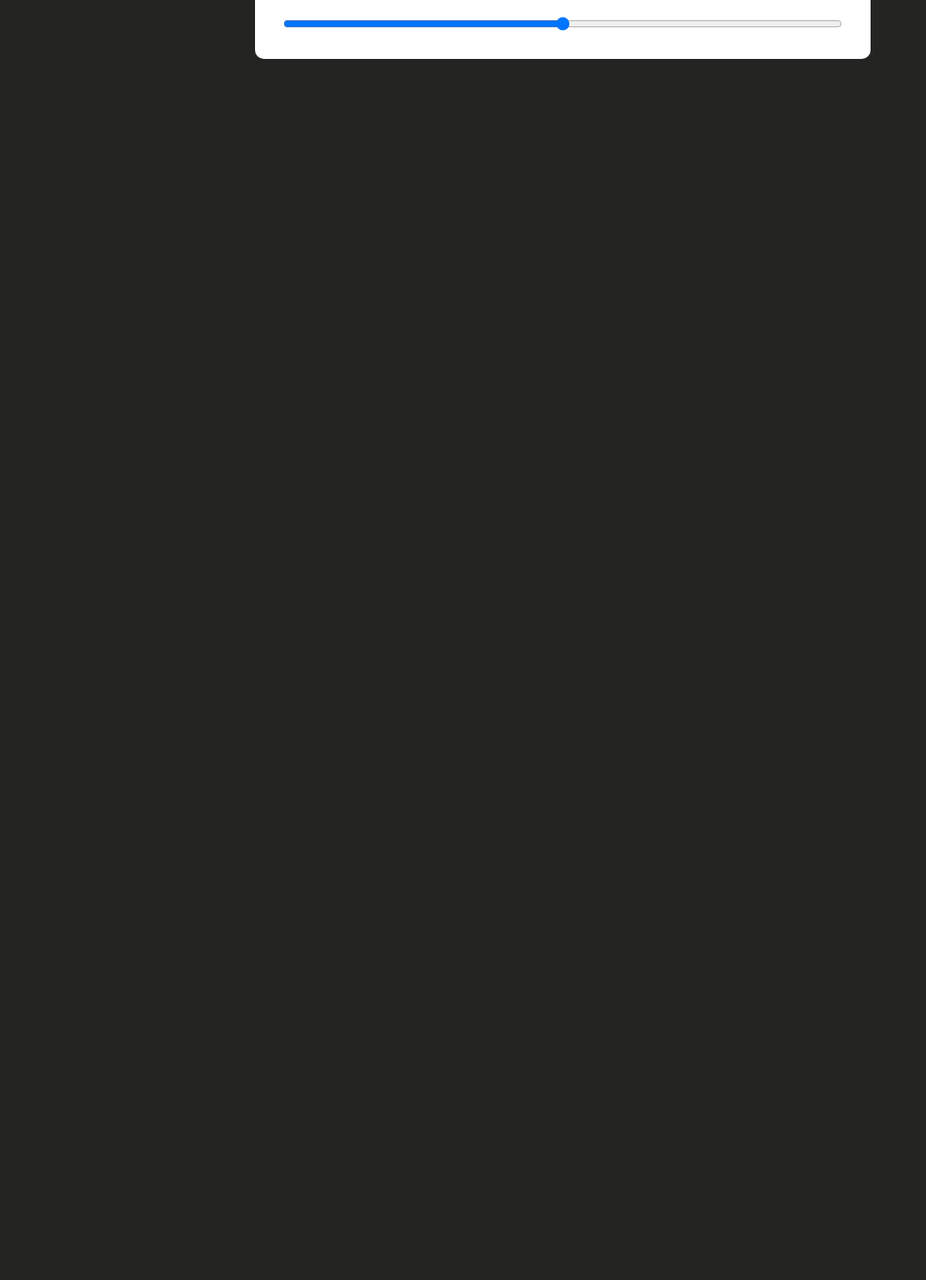
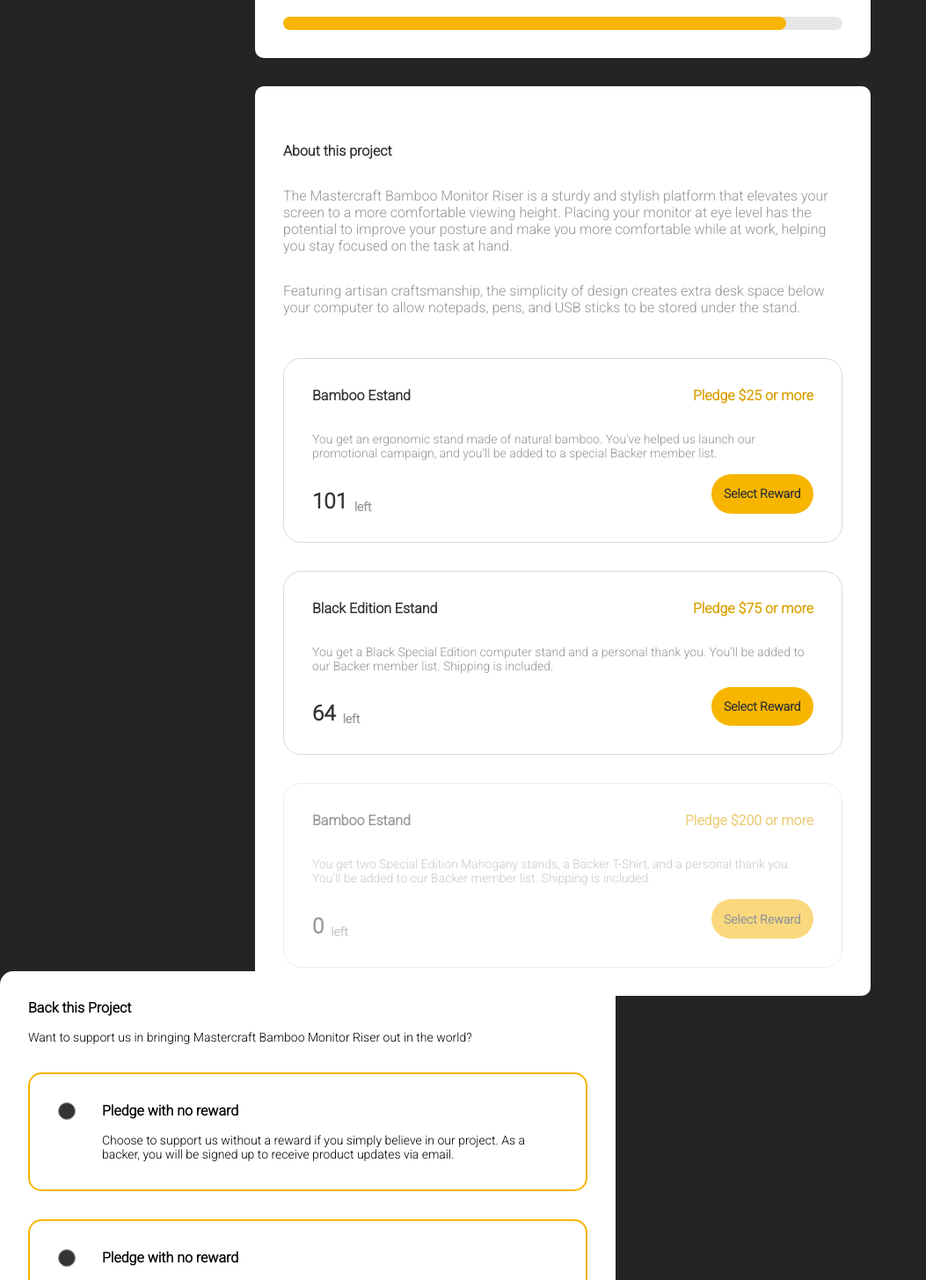
Before and after one commit to eziiel/Crowdfunding-product, a React (Vite) app: page / in a window 1280 px wide. Shown: the part 780-2235 px from the top of the page at 88% size, without its empty margins (0-1053 px from the left). Before the commit the page ends 847 px from the top, so only its background shows below. Built offline with nearby package versions, Linux system fonts and the light colour scheme.

Commit message:
endMainPage-StartModal

```diff
--- a/src/App.jsx
+++ b/src/App.jsx
@@ -3,7 +3,8 @@
 import './App.css'
 import { ProvideItems } from './components/contextItems/contextStates'
 import { HeaderMastercraft } from './components/header/header'
-import { Mastercraft } from './components/MainPage/mastercraft'
+import { ModalMaster } from './components/modal/modalMaster'
+import { Mastercraft } from './components/Page/mastercraft'
 
 function App() {
 
@@ -13,6 +14,7 @@
       <ProvideItems>
         <Mastercraft />
       </ProvideItems>
+      <ModalMaster />
     </>
   )
 }
--- a/src/components/MainPage/mastercraft.jsx
+++ /dev/null
@@ -1,58 +0,0 @@
-
-import React from "react"
-import { ContextItems } from "../contextItems/contextStates"
-import { Button, ButtonMark, DivStart, DivStartAction, Main, H1, DivStatesGeral, DivStates, States } from "./styledMaster"
-
-
-
-const Mastercraft = () => {
-  const items = React.useContext(ContextItems)
-
-  console.log(items.days)
-  return (
-   <Main>
-
-      <DivStart>
-        <div>
-          <H1>
-            MasterCraft Bamboo Monitor Riser
-          </H1>
-          <p>
-            A beutiful & handcrafted monitor stand to reduce neck end eye strain
-          </p>
-        </div>
-        <DivStartAction>
-          <Button>Back this project</Button>
-          <ButtonMark>BookMarked</ButtonMark>
-        </DivStartAction>
-      </DivStart>
-
-      <DivStart>
-        <DivStatesGeral>
-          <DivStates>
-            <States>
-              <h1>{items.value}</h1>
-              <p>of ${items.total} backed</p>
-            </States>
-          </DivStates>
-          <DivStates>
-            <States>
-              <h1>{items.backers}</h1>
-              <p>total backers</p>
-            </States>
-            </DivStates>
-          <DivStates>
-            <States>
-              <h1>{items.days}</h1>
-              <p>days left</p>
-            </States>
-            </DivStates>
-        </DivStatesGeral>
-        <input type="range" />
-      </DivStart>
-
-
-   </Main>
-  )
-}
-export { Mastercraft}
--- /dev/null
+++ b/src/components/Page/backers/backers.jsx
@@ -0,0 +1,56 @@
+
+import React from 'react'
+import { ContextItems } from '../../contextItems/contextStates'
+import { Button } from '../styledMaster'
+import { BackersGeral, DivBk, Span } from './styledBackers'
+
+const Backers = () => {
+  const items = React.useContext(ContextItems)
+
+
+  return (
+    <BackersGeral>
+    <DivBk
+    opc={items.bambooSimple == 0? ".5": 1}>
+      <h1>Bamboo Estand</h1>
+      <span>Pledge $25 or more </span>
+      <p>You get an ergonomic stand made of natural bamboo. You've helped us launch our promotional campaign, and you’ll be added to a special Backer member list. </p>
+    <Span>
+      <p>{items.bambooSimple}</p>
+      <span>left</span>
+    </Span>
+    <Button
+    des = {items.bambooSimple == 0? "none" : "initial"}
+    col="3">Select Reward</Button>
+    </DivBk>
+    <DivBk
+    opc={items.bambooExtends == 0? ".5": 1}>
+      <h1>Black Edition Estand</h1>
+      <span>Pledge $75 or more </span>
+      <p>You get a Black Special Edition computer stand and a personal thank you. You’ll be added to our Backer member list. Shipping is included.</p>
+    <Span>
+      <p>{items.bambooExtends}</p>
+      <span>left</span>
+    </Span>
+    <Button
+    des = {items.bambooExtends == 0? "none" : "initial"}
+    col="3">Select Reward</Button>
+    </DivBk>
+    <DivBk
+    opc={items.bambooPremium == 0? ".5": 1}>
+      <h1>Bamboo Estand</h1>
+      <span>Pledge $200 or more </span>
+      <p>You get two Special Edition Mahogany stands, a Backer T-Shirt, and a personal thank you. You’ll be added to our Backer member list. Shipping is included.</p>
+    <Span>
+      <p>{items.bambooPremium}</p>
+      <span>left</span>
+    </Span>
+    <Button
+    des = {items.bambooPremium == 0? "none" : "initial"}
+    col="3">Select Reward</Button>
+    </DivBk>
+    </BackersGeral>
+  )
+}
+
+export { Backers }
--- /dev/null
+++ b/src/components/Page/backers/styledBackers.jsx
@@ -0,0 +1,60 @@
+import styled from "styled-components"
+
+const BackersGeral = styled.div`
+
+  display: flex;
+  flex-direction: column;
+  gap: 2rem;
+  `
+
+const DivBk = styled.div`
+  opacity: ${props => props.opc};
+  display: grid;
+  grid-template-columns: repeat(3, 1fr);
+  border: 1px solid #dadada;
+  border-radius: 20px;
+  padding: 2rem;
+  row-gap: 1rem;
+  h1 {
+    grid-column: 1;
+    font-size: 1rem;
+    text-align: start;
+    font-weight: bold;
+  };
+  p{
+    grid-row: 2;
+    grid-column: 1/4;
+    text-align: left;
+    font-size: .875rem;
+    margin-top: 1rem;
+    color: #949494;
+  };
+  span{
+    font-weight: bold;
+    grid-column: 3;
+    justify-content: end;
+    text-align: end;
+    color: #daa001;
+  }
+`
+const Span =styled.div`
+  display: flex;
+  align-items: end;
+  gap: .5rem;
+  p{
+    font-size: 1.5rem;
+    font-weight: bold;
+    color: #333533;
+  };
+  span{
+    font-size: .875rem;
+    color: #949494;
+  }
+`
+
+export {
+  DivBk,
+  BackersGeral,
+  Span,
+
+}
--- /dev/null
+++ b/src/components/Page/mastercraft.jsx
@@ -0,0 +1,85 @@
+
+import React from "react"
+import { ContextItems } from "../contextItems/contextStates"
+import {  RangeProgress } from "../inputProgress/ipuntRange"
+import { Backers } from "./backers/backers"
+import { Button, ButtonMark, DivStart, DivStartAction, Main, H1, DivStatesGeral, DivStates, States, H1Left, PLeft,PStates } from "./styledMaster"
+
+
+
+const Mastercraft = () => {
+  const [teste, setTeste] = React.useState()
+  const items = React.useContext(ContextItems)
+
+  // console.log(items.days)
+  return (
+   <Main>
+
+      <DivStart>
+        <div>
+          <H1>
+            MasterCraft Bamboo Monitor Riser
+          </H1>
+          <p>
+            A beutiful & handcrafted monitor stand to reduce neck end eye strain
+          </p>
+        </div>
+        <DivStartAction>
+          <Button>Back this project</Button>
+          <ButtonMark>BookMarked</ButtonMark>
+        </DivStartAction>
+      </DivStart>
+
+      <DivStart>
+        <DivStatesGeral>
+          <DivStates>
+            <States>
+              <h1>$ {items.value}</h1>
+              <PStates>of ${items.total} backed</PStates>
+            </States>
+          </DivStates>
+          <DivStates>
+            <States>
+              <h1>{items.backers}</h1>
+              <PStates>total backers</PStates>
+            </States>
+            </DivStates>
+          <DivStates>
+            <States>
+              <h1>{items.days}</h1>
+              <PStates>days left</PStates>
+            </States>
+            </DivStates>
+        </DivStatesGeral>
+
+        < RangeProgress/>
+      </DivStart>
+
+      <DivStart>
+          <div>
+            <H1Left>About this project</H1Left>
+            <PLeft>The Mastercraft Bamboo Monitor Riser is a sturdy and stylish platform that elevates your screen to a more comfortable viewing height. Placing your monitor at eye level has the potential to improve your posture and make you more comfortable while at work, helping you stay focused on the task at hand.</PLeft>
+            <PLeft>Featuring artisan craftsmanship, the simplicity of design creates extra desk space below your computer to allow notepads, pens, and USB sticks to be stored under the stand.</PLeft>
+          </div>
+
+          <Backers />
+      </DivStart>
+
+
+
+
+
+
+
+      <div>
+      <input type="text"
+      onChange={({target}) => {
+        setTeste(target.value)}
+      }
+      />
+      <button onClick={() => items.setOfBambooSimple(teste)}>trocar</button>
+      </div>
+   </Main>
+  )
+}
+export { Mastercraft}
--- a/src/components/MainPage/styledMaster.jsx
+++ b/src/components/Page/styledMaster.jsx
@@ -11,7 +11,6 @@
   flex-direction: column;
   justify-content:space-between;
   color: #333533;
-
   `
 const DivStart = styled.div`
   border-radius: 10px;
@@ -26,6 +25,17 @@
 const H1 = styled.h1`
   margin-bottom: 1rem;
 `
+const H1Left = styled.div`
+  margin-top: 2rem;
+  text-align: left;
+  font-size: 1rem;
+  font-weight: bold;
+  `
+const PLeft = styled.div`
+  color: #949494;
+  text-align: left;
+  margin-top: 2rem;
+`
 
 const DivStartAction = styled.div`
   display: flex;
@@ -33,14 +43,23 @@
   align-items: center;
 `
 const Button = styled.button`
+  pointer-events: ${props => props.des};
+  grid-column: ${props => props.col};
+  justify-self: end;
+  align-self: center;
   border-radius: 30px;
-  padding: .9rem 1.2rem;
+  padding: .9rem .9rem;
   font-size: .875rem;
   font-weight: bold;
   background:#f7b500;
   border: none;
   color: #333533;
   cursor: pointer;
+  :hover{
+    box-shadow: 0 0 1px #daa001;
+    background: #daa001;
+    color: #000;
+  }
 `
 const ButtonMark = styled.button`
   display: flex;
@@ -82,6 +101,11 @@
   padding: 2rem;
   gap: 1rem;
 `
+const PStates = styled.div`
+  color: #949494;
+
+`
+
 
 export {
   Main,
@@ -93,5 +117,8 @@
   DivStatesGeral,
   DivStates,
   States,
+  PStates,
+  H1Left,
+  PLeft,
 
 }
--- a/src/components/contextItems/contextStates.jsx
+++ b/src/components/contextItems/contextStates.jsx
@@ -16,10 +16,10 @@
   const setOfValue = dataValue => {
     setValue(dataValue)
   }
-  const setOfbackers = databackers => {
+  const setOfBackers = databackers => {
     setBackers(databackers)
   }
-  const setOfbambooSimple = dataBambooSimple => {
+  const setOfBambooSimple = dataBambooSimple => {
     setBambooSimple(dataBambooSimple)
   }
   const setOfBambooExtends = dataBambooExtends => {
@@ -31,7 +31,7 @@
 
   const data = {
     days, total,value,backers,bambooSimple,bambooExtends,bambooPremium,setOfValue,
-    setOfbackers,setOfbambooSimple,setOfBambooExtends,setOfBambooPremium
+    setOfBackers,setOfBambooSimple,setOfBambooExtends,setOfBambooPremium
   }
 
 
--- /dev/null
+++ b/src/components/inputProgress/inputStyle.jsx
@@ -0,0 +1,34 @@
+
+import React from "react"
+import styled from "styled-components"
+import { ContextItems } from "../contextItems/contextStates"
+
+const ProgressBar = () => {
+  const {value} = React.useContext(ContextItems)
+  const percent = (value/1000)
+
+  return percent
+}
+
+const Progress = styled.div`
+  width: 100%;
+  height: 15px;
+  border-radius: 30px;
+  position: relative;
+  background: #e7e7e7;
+  `
+const BarProgress = styled.div`
+  position: absolute;
+  width: ${() =>`${ProgressBar()}%`};
+  height: 15px;
+  border-radius: 30px;
+  position: absolute;
+  background: #f7b500;
+`
+
+
+export {
+  Progress,
+  BarProgress,
+
+}
--- /dev/null
+++ b/src/components/inputProgress/ipuntRange.jsx
@@ -0,0 +1,14 @@
+import React from 'react'
+import { Progress, BarProgress } from './inputStyle'
+
+ const RangeProgress = () => {
+  return (
+    <Progress>
+      <BarProgress>
+
+      </BarProgress>
+    </Progress>
+  )
+}
+
+export {RangeProgress}
--- /dev/null
+++ b/src/components/modal/modalMaster.jsx
@@ -0,0 +1,39 @@
+import React from 'react'
+import { Info, Modal, Options, InputRadio } from './styledmodal'
+
+ const ModalMaster = () => {
+  return (
+   <Modal>
+     <Info>
+       <h1>Back this Project</h1>
+       <p>Want to support us in bringing Mastercraft Bamboo Monitor Riser out in the world?</p>
+     </Info>
+
+    <Options>
+    <InputRadio
+    id='item'
+    name='item'
+    type="radio" />
+      <Info>
+      <h1>Pledge with no reward</h1>
+       <p>Choose to support us without a reward if you simply believe in our project. As a backer, you will be signed up to receive product updates via email.</p>
+      </Info>
+    </Options>
+
+    <Options>
+    <InputRadio
+    id='item'
+    name='item'
+    type="radio" />
+     <Info>
+      <h1>Pledge with no reward</h1>
+       <p>Choose to support us without a reward if you simply believe in our project. As a backer, you will be signed up to receive product updates via email.</p>
+      </Info>
+    </Options>
+
+
+   </Modal>
+  )
+}
+
+export { ModalMaster }
--- /dev/null
+++ b/src/components/modal/styledmodal.jsx
@@ -0,0 +1,58 @@
+
+import styled from "styled-components"
+
+
+const Modal = styled.main`
+  position: absolute;
+  width: 700px;
+  height: 500px;
+  background: #fff;
+  align-self: center;
+  margin: 0 auto;
+  border-radius: 15px;
+  display: flex;
+  flex-direction: column;
+  gap: 2rem;
+  padding: 2rem;
+`
+const Info = styled.div`
+  text-align: left;
+  display: grid;
+  gap: 1rem;
+  grid-column: 2/5;
+  h1{
+    font-size: 1rem;
+  };
+  p{
+    font-size: .875rem;
+  }
+`
+const Options = styled.div `
+  padding: 2rem;
+  display: grid;
+  grid-template-columns: 50px repeat(2,1fr) 2fr;
+  border: 2px solid #f7b500;
+  border-radius: 15px;
+`
+const InputRadio = styled.input`
+  appearance: none;
+  width: 20px;
+  height: 20px;
+  background: #333533;
+  border-radius: 50%;
+  border: 1px solid #949494;
+  :checked {
+    appearance: none;
+    width: 20px;
+    height: 20px;
+    background: #f7b500;
+    border: 5px solid #333533;
+  }
+`
+
+export {
+  Modal,
+  Info,
+  Options,
+  InputRadio,
+ }
```
